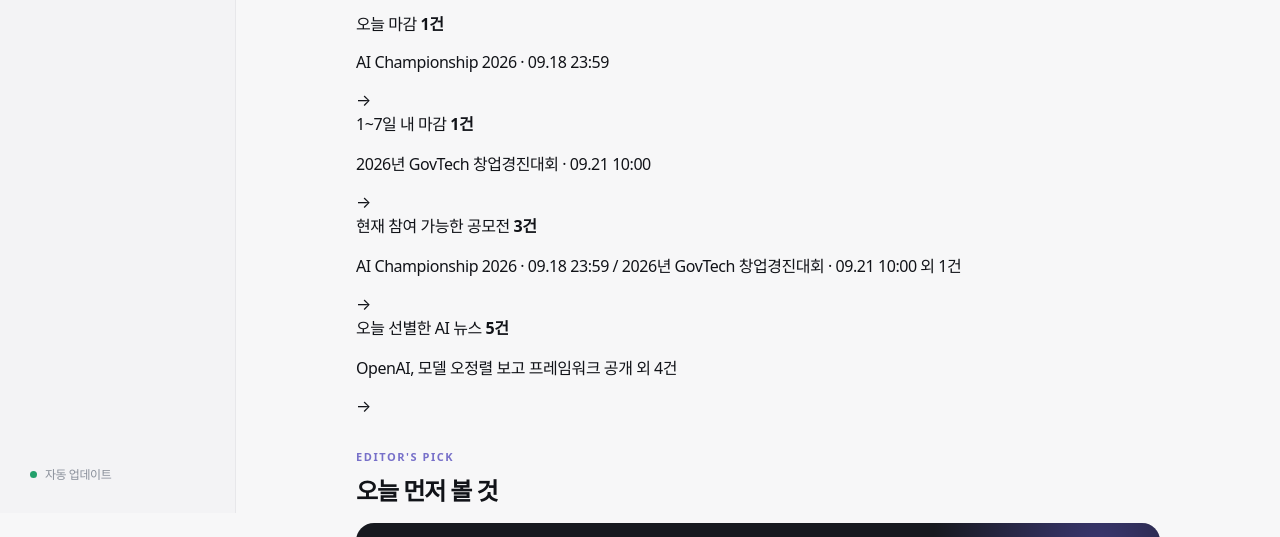
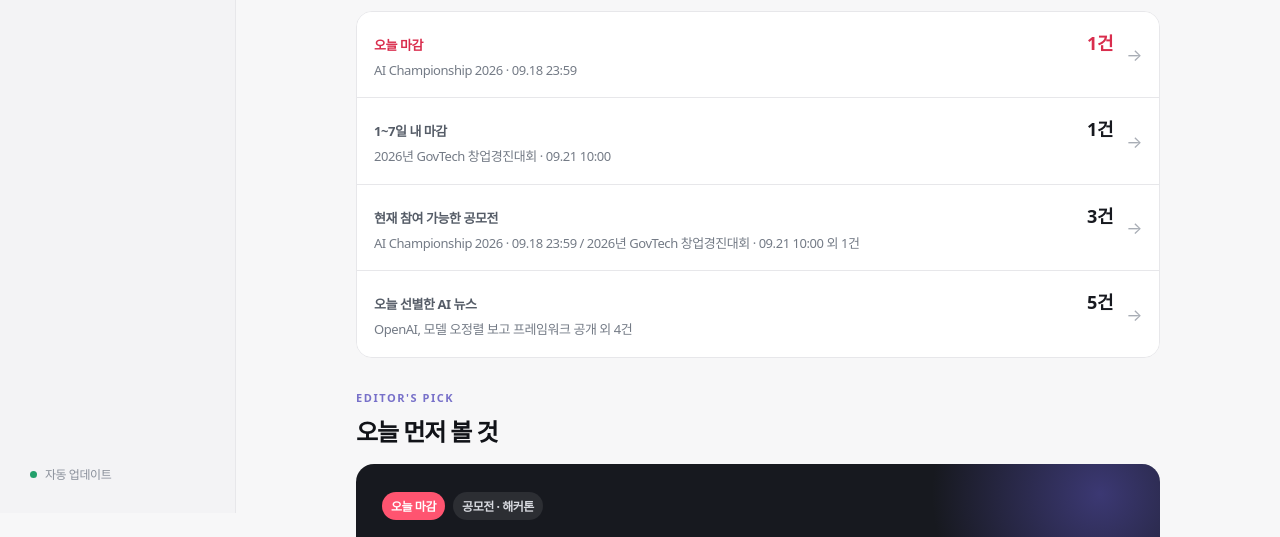
Before and after one commit to wogus4048/daily-brief, a plain HTML site: page index.html in a window 1280 px wide. Shown: the part 287-824 px from the top of the page. Drawn offline with Linux system fonts and the light colour scheme.

Commit message:
Replace ambiguous stat boxes with descriptive summary rows

```diff
--- a/assets/styles.css
+++ b/assets/styles.css
@@ -890,3 +890,76 @@ footer{
     margin-top:10vh;
   }
 }
+
+
+/* Dashboard summary should explain, not just count */
+.home-summary{
+  display:flex;
+  flex-direction:column;
+  gap:0;
+  width:100%;
+  background:#fff;
+  border:1px solid var(--line);
+  border-radius:16px;
+  overflow:hidden;
+}
+.home-summary-row{
+  position:relative;
+  display:block;
+  padding:17px 46px 17px 17px;
+  border-bottom:1px solid var(--line);
+  background:#fff;
+}
+.home-summary-row:last-child{border-bottom:0}
+.home-summary-row:hover{background:#fafafa}
+.summary-heading{
+  display:flex;
+  align-items:baseline;
+  justify-content:space-between;
+  gap:14px;
+}
+.summary-heading span{
+  color:#555c67;
+  font-size:13px;
+  font-weight:850;
+}
+.summary-heading strong{
+  color:#17191f;
+  font-size:18px;
+  white-space:nowrap;
+}
+.home-summary-row.urgent .summary-heading span,
+.home-summary-row.urgent .summary-heading strong{
+  color:var(--danger);
+}
+.home-summary-row p{
+  margin:6px 0 0;
+  color:#747b86;
+  font-size:13px;
+  line-height:1.5;
+}
+.summary-arrow{
+  position:absolute;
+  right:17px;
+  top:50%;
+  transform:translateY(-50%);
+  color:#a8adb5;
+  font-size:17px;
+}
+.hero-stats{display:none!important}
+
+@media(max-width:620px){
+  .home-summary-row{
+    padding:15px 42px 15px 15px;
+  }
+  .summary-heading span{
+    font-size:12px;
+  }
+  .summary-heading strong{
+    font-size:16px;
+  }
+  .home-summary-row p{
+    font-size:12px;
+    line-height:1.55;
+  }
+}
```
